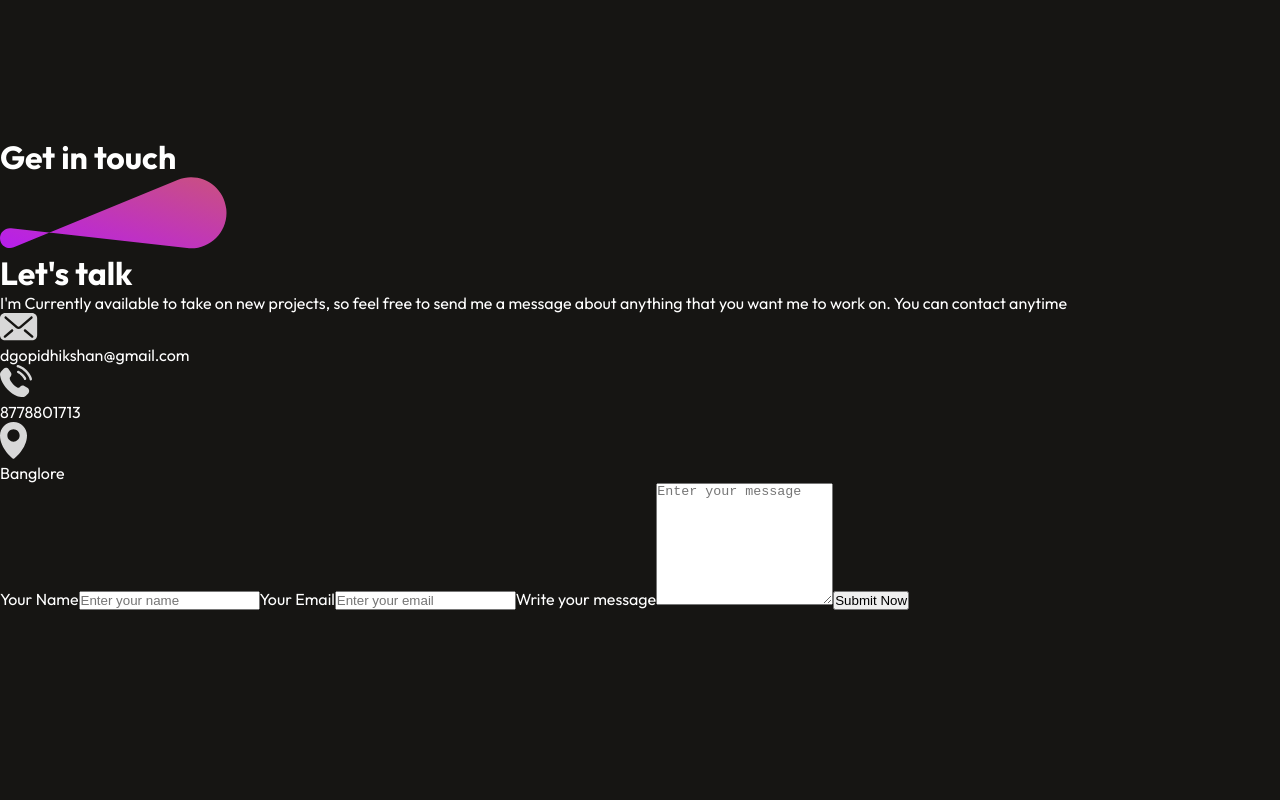
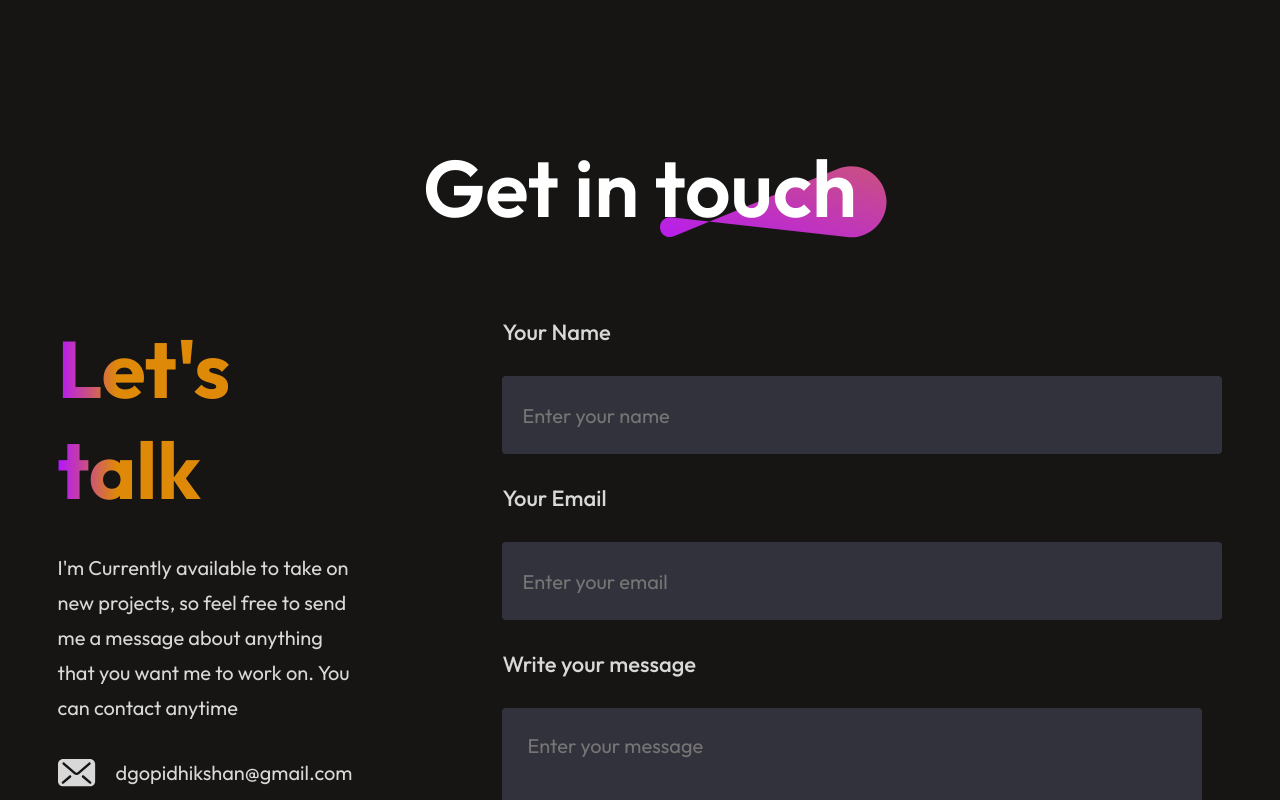
Before and after one commit to Gopi2923/portfolio-react, a React (Vite) app: page / in a window 1280 px wide. Shown: the part 4680-5480 px from the top of the page. Before the commit the page ends 5290 px from the top, so only its background shows below. Built offline with nearby package versions, Linux system fonts and the light colour scheme.

Commit message:
Added style for contact page.

```diff
--- a/src/Components/Contact/Contact.css
+++ b/src/Components/Contact/Contact.css
@@ -1,3 +1,104 @@
 .contact {
-
+    display: flex;
+    flex-direction: column;
+    align-items: center;
+    justify-content: center;
+    gap: 80px;
+    margin: 80px 170px;
 }
+.contact-title {
+    position: relative;
+}
+.contact-title h1 {
+    padding: 0px 30px;
+    font-size: 80px;
+    font-weight: 600;
+}
+.contact-title img {
+    position: absolute;
+    bottom: 0;
+    right: 0;
+    z-index: -1;
+}
+.contact-section {
+    display: flex;
+    gap: 150px;
+}
+.contact-left {
+    display: flex;
+    flex-direction: column;
+    gap: 30px;
+}
+.contact-left h1 {
+    font-size: 80px;
+    font-weight: 700;
+    background: linear-gradient(270deg, #DF8908 80%, #B415FF 100%);
+    background-clip: text;
+    -webkit-background-clip: text;
+    -webkit-text-fill-color: transparent;
+}
+.contact-left p{
+    max-width: 550px;
+    color: #D8D8D8;
+    font-size: 20px;
+    line-height: 35px;
+}
+.contact-details {
+    display: flex;
+    flex-direction: column;
+    gap: 30px;
+    color: #D8D8D8;
+    font-size: 22px;
+}
+.contact-detail {
+    display: flex;
+    align-items: center;
+    gap: 20px;
+}
+.contact-right {
+    display: flex;
+    flex-direction: column;
+    align-items: start;
+    gap: 30px;
+}
+.contact-right label {
+    color: #D8D8D8;
+    font-size: 22px;
+    font-weight: 500;
+}
+.contact-right input {
+    border: none;
+    width: 700px;
+    height: 78px;
+    padding-left: 20px;
+    border-radius: 4px;
+    background: #32323c;
+    color: #A0A0A0;
+    font-family: Outfit;
+    font-size: 20px;
+}
+.contact-right textarea {
+    width: 650px;
+    border: none;
+    padding: 25px;
+    border-radius: 4px;
+    background: #32323c;
+    color: #A0A0A0;
+    font-family: Outfit;
+    font-size: 20px;
+}
+.contact-submit {
+    border: none;
+    color: white;
+    border-radius: 50px;
+    background: linear-gradient(264deg, #DF8908 -5.09%, #B415FF 106.28%);
+    font-size: 22px;
+    padding: 20px 60px;
+    margin-bottom: 50px;
+    cursor: pointer;
+    transition: 0.3s;
+}
+.contact-submit:hover {
+    transform: scale(1.1);
+    transition: 0.3s;
+}
```
